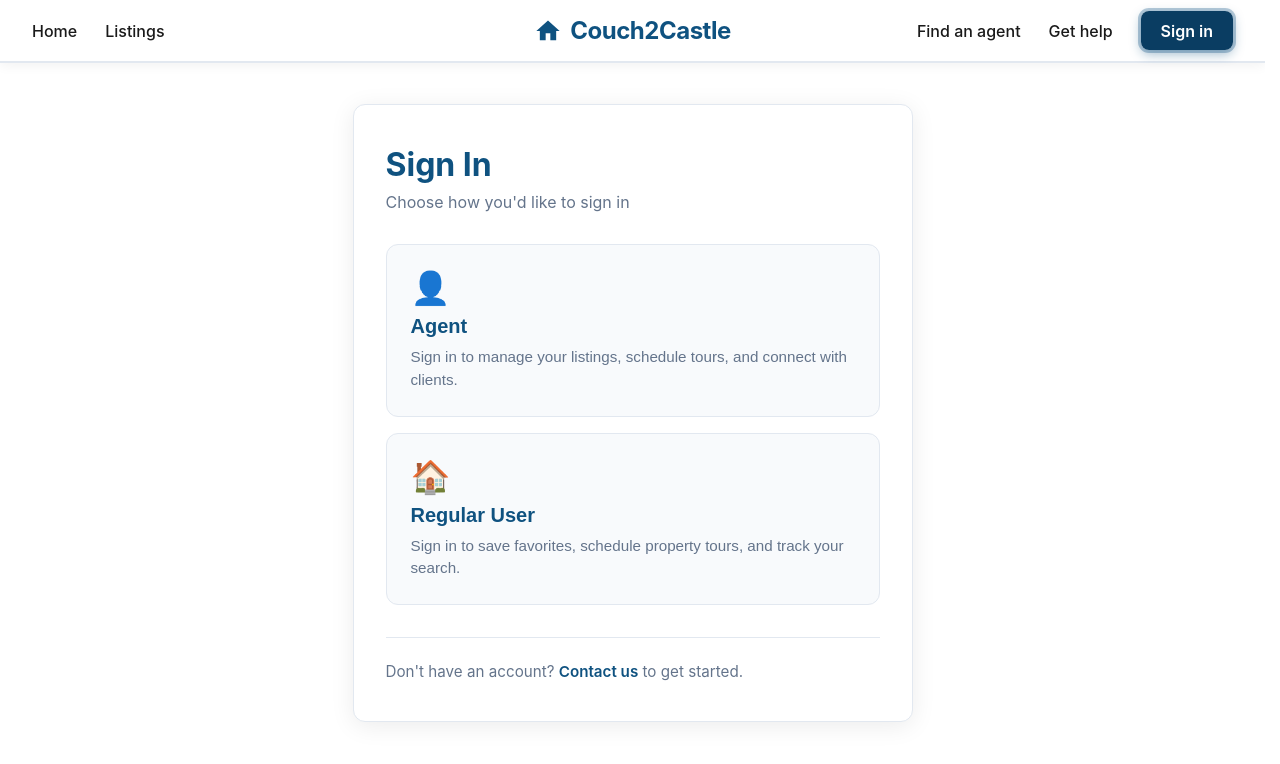
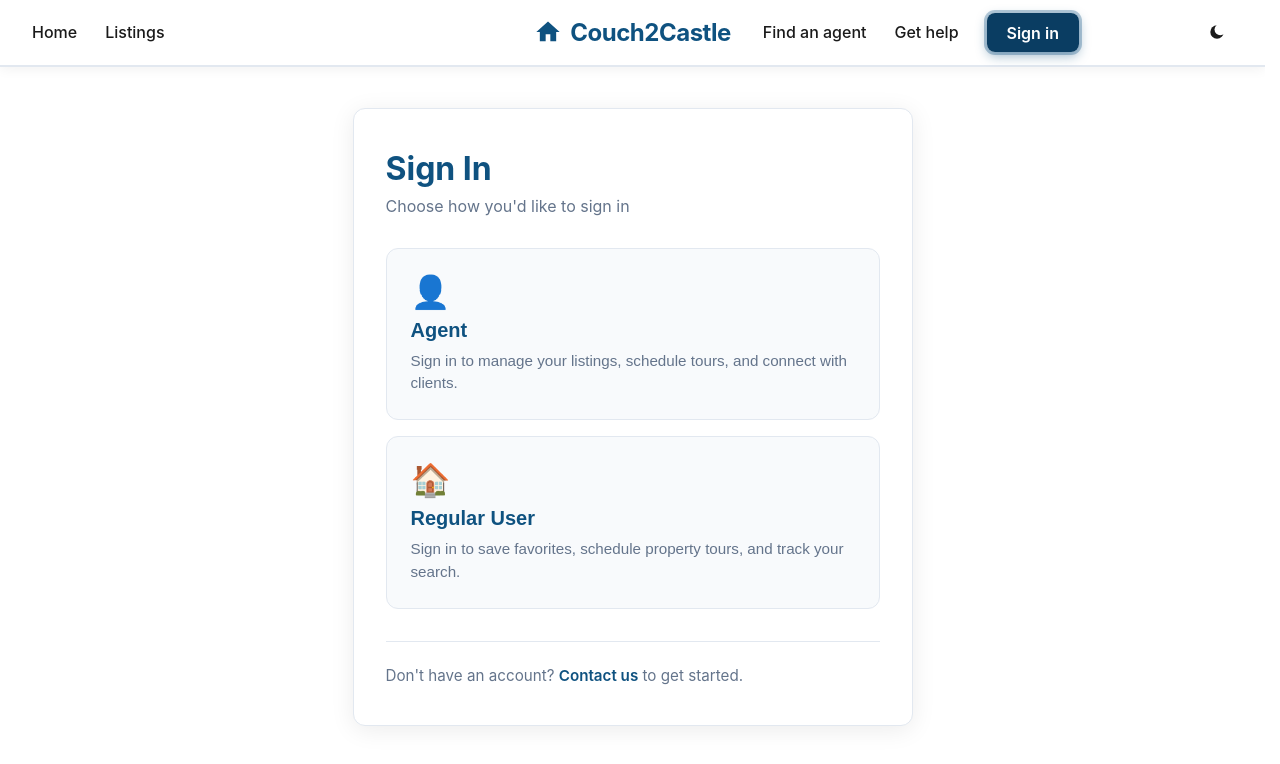
Before and after one commit to 1leo1tro/NovaCode_Couch2Castle, a React (Vite) app in the folder client/: page /signin in a window 1280 px wide. Shown: the top 764 px of the page. Built offline with nearby package versions, Linux system fonts and the light colour scheme.

Commit message:
DARK MODE

```diff
--- a/client/src/App.jsx
+++ b/client/src/App.jsx
@@ -1,6 +1,7 @@
 
 import { BrowserRouter as Router, Routes, Route } from 'react-router-dom';
 import { AuthProvider } from './context/AuthContext';
+import { ThemeProvider } from './context/ThemeContext';
 
 import Home from './pages/Home';
 import Contacts from './pages/Contacts';
@@ -12,7 +13,6 @@ import CreateListing from './pages/CreateListing';
 import EditListing from './pages/EditListing';
 import Showings from './pages/Showings';
 import Help from './pages/Help';
-import CreateUser from './pages/CreateUser';
 import Reports from './pages/Reports';
 import Navbar from './components/Navbar';
 import ProtectedRoute from './components/ProtectedRoute';
@@ -24,6 +24,7 @@ function App() {
   return (
     <Router>
       <AuthProvider>
+        <ThemeProvider>
           <div className="app">
             <Navbar />
             <main className="main">
@@ -33,7 +34,6 @@ function App() {
                 <Route path="/help" element={<Help />} />
                 <Route path="/property/:id" element={<PropertyDetails />} />
                 <Route path="/signin" element={<SignIn />} />
-              <Route path="/create-user" element={<CreateUser />} />
                 <Route path="/listings" element={<Listings />} />
                 <Route path="/listings/mine" element={
                   <ProtectedRoute requireAgent={true}>
@@ -59,6 +59,7 @@ function App() {
               </Routes>
             </main>
           </div>
+        </ThemeProvider>
       </AuthProvider>
     </Router>
   );
--- a/client/src/components/Navbar.jsx
+++ b/client/src/components/Navbar.jsx
@@ -1,5 +1,6 @@
 import { Link, useNavigate, useLocation } from 'react-router-dom';
 import { useAuth } from '../context/AuthContext';
+import { useTheme } from '../context/ThemeContext';
 import { useState, useEffect } from 'react';
 import axios from 'axios';
 
@@ -11,8 +12,34 @@ function HouseIcon() {
   );
 }
 
+function MoonIcon() {
+  return (
+    <svg xmlns="http://www.w3.org/2000/svg" viewBox="0 0 24 24" fill="currentColor" className="navbar-theme-icon">
+      <circle cx="12" cy="12" r="8" />
+      <circle cx="16" cy="9" r="7" fill="var(--color-background)" />
+    </svg>
+  );
+}
+
+function SunIcon() {
+  return (
+    <svg xmlns="http://www.w3.org/2000/svg" viewBox="0 0 24 24" fill="currentColor" className="navbar-theme-icon">
+      <circle cx="12" cy="12" r="5"/>
+      <line x1="12" y1="1" x2="12" y2="3" stroke="currentColor" strokeWidth="2" strokeLinecap="round"/>
+      <line x1="12" y1="21" x2="12" y2="23" stroke="currentColor" strokeWidth="2" strokeLinecap="round"/>
+      <line x1="4.22" y1="4.22" x2="5.64" y2="5.64" stroke="currentColor" strokeWidth="2" strokeLinecap="round"/>
+      <line x1="18.36" y1="18.36" x2="19.78" y2="19.78" stroke="currentColor" strokeWidth="2" strokeLinecap="round"/>
+      <line x1="1" y1="12" x2="3" y2="12" stroke="currentColor" strokeWidth="2" strokeLinecap="round"/>
+      <line x1="21" y1="12" x2="23" y2="12" stroke="currentColor" strokeWidth="2" strokeLinecap="round"/>
+      <line x1="4.22" y1="19.78" x2="5.64" y2="18.36" stroke="currentColor" strokeWidth="2" strokeLinecap="round"/>
+      <line x1="18.36" y1="5.64" x2="19.78" y2="4.22" stroke="currentColor" strokeWidth="2" strokeLinecap="round"/>
+    </svg>
+  );
+}
+
 function Navbar() {
   const { user, isAuthenticated, logout, mockUser, mockLogout } = useAuth();
+  const { isDark, toggleTheme } = useTheme();
   const navigate = useNavigate();
   const location = useLocation();
   const [pendingCount, setPendingCount] = useState(0);
@@ -121,6 +148,16 @@ function Navbar() {
               </li>
             </>
           )}
+          <li className="navbar-theme-toggle-item">
+            <button
+              onClick={toggleTheme}
+              className="navbar-theme-toggle"
+              title={isDark ? 'Switch to light mode' : 'Switch to dark mode'}
+              aria-label="Toggle dark mode"
+            >
+              {isDark ? <SunIcon /> : <MoonIcon />}
+            </button>
+          </li>
         </ul>
       </nav>
     </header>
--- /dev/null
+++ b/client/src/context/ThemeContext.jsx
@@ -0,0 +1,68 @@
+import { createContext, useState, useContext, useEffect } from 'react';
+
+const ThemeContext = createContext(null);
+
+export const useTheme = () => {
+  const context = useContext(ThemeContext);
+  if (!context) {
+    throw new Error('useTheme must be used within a ThemeProvider');
+  }
+  return context;
+};
+
+export const ThemeProvider = ({ children }) => {
+  const [isDark, setIsDark] = useState(false);
+  const [loading, setLoading] = useState(true);
+
+  // Load theme preference from localStorage on mount
+  useEffect(() => {
+    const savedTheme = localStorage.getItem('theme');
+    const prefersDark = window.matchMedia('(prefers-color-scheme: dark)').matches;
+
+    if (savedTheme) {
+      const isDarkMode = savedTheme === 'dark';
+      setIsDark(isDarkMode);
+      applyTheme(isDarkMode);
+    } else if (prefersDark) {
+      setIsDark(true);
+      applyTheme(true);
+      localStorage.setItem('theme', 'dark');
+    } else {
+      setIsDark(false);
+      applyTheme(false);
+      localStorage.setItem('theme', 'light');
+    }
+
+    setLoading(false);
+  }, []);
+
+  const applyTheme = (isDarkMode) => {
+    const root = document.documentElement;
+    if (isDarkMode) {
+      root.setAttribute('data-theme', 'dark');
+    } else {
+      root.removeAttribute('data-theme');
+    }
+  };
+
+  const toggleTheme = () => {
+    const newIsDark = !isDark;
+    setIsDark(newIsDark);
+    applyTheme(newIsDark);
+    localStorage.setItem('theme', newIsDark ? 'dark' : 'light');
+  };
+
+  const value = {
+    isDark,
+    toggleTheme,
+    loading
+  };
+
+  return (
+    <ThemeContext.Provider value={value}>
+      {children}
+    </ThemeContext.Provider>
+  );
+};
+
+export default ThemeContext;
--- a/client/src/styles/App.css
+++ b/client/src/styles/App.css
@@ -376,22 +376,25 @@ body {
   font-size: 0.9rem;
   font-weight: 500;
   color: var(--color-foreground);
-  background: transparent;
-  border: none;
+  background: var(--color-secondary);
+  border: 1px solid var(--color-border);
   border-radius: 9999px;
   cursor: pointer;
-  transition: background 0.2s, color 0.2s;
+  transition: background 0.2s, color 0.2s, border-color 0.2s, box-shadow 0.2s;
   position: relative;
 }
 
 .listings-filters-btn:hover {
-  background: var(--color-secondary);
+  background: var(--color-background);
   color: var(--color-accent);
+  border-color: var(--color-accent);
+  box-shadow: 0 0 0 1px rgba(59, 130, 246, 0.15);
 }
 
 .listings-filters-btn.active {
   background: var(--color-accent);
   color: white;
+  border-color: var(--color-accent);
 }
 
 .listings-filters-btn.active:hover {
--- a/client/src/styles/CreateListing.css
+++ b/client/src/styles/CreateListing.css
@@ -2,11 +2,12 @@
 
 .create-listing-container {
   min-height: calc(100vh - 80px);
-  background: linear-gradient(135deg, #f8fafc 0%, #ffffff 100%);
+  background: var(--color-secondary);
   padding: 40px 20px;
   display: flex;
   justify-content: center;
   align-items: flex-start;
+  transition: background-color var(--transition-fast);
 }
 
 .create-listing-content {
--- a/client/src/styles/Navbar.css
+++ b/client/src/styles/Navbar.css
@@ -190,3 +190,33 @@
   box-shadow: 0 4px 12px rgba(15, 82, 128, 0.4);
   transform: translateY(-1px);
 }
+
+/* Dark mode theme toggle button */
+.navbar-theme-toggle-item {
+  margin-left: auto;
+}
+
+.navbar-theme-toggle {
+  background: transparent;
+  border: none;
+  color: var(--color-foreground);
+  cursor: pointer;
+  padding: 0.4rem;
+  display: flex;
+  align-items: center;
+  justify-content: center;
+  border-radius: 6px;
+  transition: background-color var(--transition-fast), color var(--transition-fast);
+  white-space: nowrap;
+}
+
+.navbar-theme-toggle:hover {
+  background-color: var(--color-secondary);
+  color: var(--color-accent);
+}
+
+.navbar-theme-icon {
+  width: 1.25rem;
+  height: 1.25rem;
+  flex-shrink: 0;
+}
--- a/client/src/styles/design-system.css
+++ b/client/src/styles/design-system.css
@@ -1,5 +1,6 @@
 /* Real Estate Design System - Professional */
 :root {
+  /* Light mode (default) */
   --color-background: #FFFFFF;
   --color-foreground: #1a1a1a;
   --color-accent: #0f5280;
@@ -7,4 +8,42 @@
   --color-secondary: #f8fafc;
   --color-border: #e2e8f0;
   --color-muted: #64748b;
+
+  /* Additional light mode colors */
+  --color-surface: #f5f7fa;
+  --color-card-background: #ffffff;
+  --color-input-background: #ffffff;
+  --color-input-border: #cbd5e1;
+  --color-placeholder: #94a3b8;
+  --color-success: #10b981;
+  --color-warning: #f59e0b;
+  --color-error: #dc2626;
+  --color-info: #3b82f6;
+
+  /* Transitions */
+  --transition-fast: 150ms ease;
+  --transition-normal: 300ms ease;
+  --transition-slow: 500ms ease;
 }
+
+/* Dark mode */
+[data-theme="dark"] {
+  --color-background: #0f172a;
+  --color-foreground: #f1f5f9;
+  --color-accent: #3b82f6;
+  --color-accent-dark: #1e40af;
+  --color-secondary: #1e293b;
+  --color-border: #334155;
+  --color-muted: #94a3b8;
+
+  /* Additional dark mode colors */
+  --color-surface: #1e293b;
+  --color-card-background: #1e293b;
+  --color-input-background: #0f172a;
+  --color-input-border: #475569;
+  --color-placeholder: #64748b;
+  --color-success: #10b981;
+  --color-warning: #f59e0b;
+  --color-error: #ef4444;
+  --color-info: #60a5fa;
+}
--- a/client/src/styles/index.css
+++ b/client/src/styles/index.css
@@ -8,6 +8,7 @@
 
 html {
   scrollbar-gutter: stable;
+  transition: background-color var(--transition-fast), color var(--transition-fast);
 }
 
 body {
@@ -18,6 +19,7 @@ body {
   -moz-osx-font-smoothing: grayscale;
   background-color: var(--color-background);
   color: var(--color-foreground);
+  transition: background-color var(--transition-fast), color var(--transition-fast);
 }
 
 #root {
```
Lines whose indentation alone changed are shown as unchanged.
